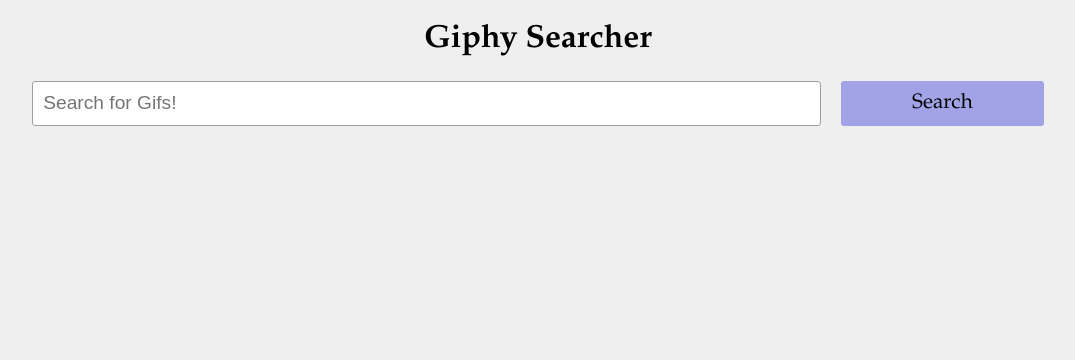
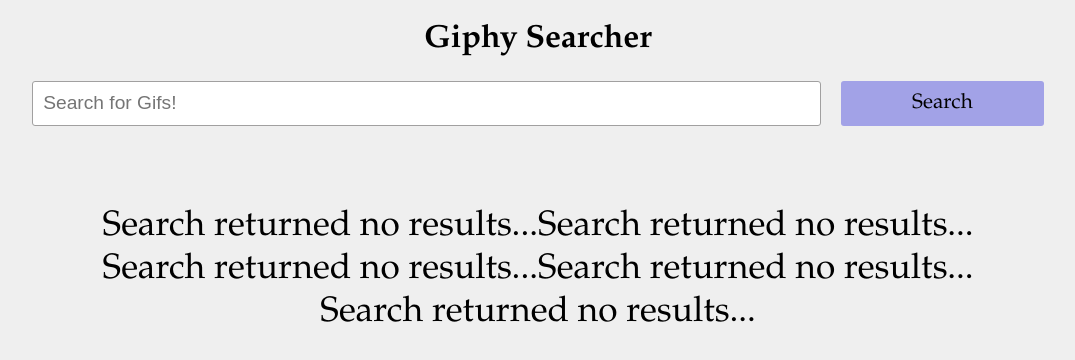
Before and after one commit to cahe1540/Giphy, a website built with Parcel: page index.html in a window 1280 px wide. Shown: the whole page, without its empty margins (102-1177 px from the left). Built offline with nearby package versions, Linux system fonts and the light colour scheme; no server answers.

Commit message:
added search fail message

```diff
--- a/src/js/domElements.js
+++ b/src/js/domElements.js
@@ -3,5 +3,6 @@
         this.gifArea = document.querySelector('.Gifs');
         this.searchArea = document.querySelector('.text-bar');
         this.searchBtn = document.querySelector('.btn');
+        this.loader = document.querySelector('.loader-icon');
     }
 }
--- a/src/js/gifModel.js
+++ b/src/js/gifModel.js
@@ -20,8 +20,13 @@
     }
 
     generateUsefulFields(){
+
+       //generate URLs for each gif
        this.res.data.data.forEach(cur => {
            this.imgUrl.push(cur.images.fixed_height.url);
        });
+
+       //resultsFound = true if search returned results, else false
+       this.resultsFound = this.imgUrl.length > 0 ? true: false;
     }
 }
--- a/src/js/viewController.js
+++ b/src/js/viewController.js
@@ -1,27 +1,50 @@
 import Gifs from './gifModel.js';
+import domElements from './domElements.js';
 
+const domEls = new domElements();
+
+//add a single image to image area
 export const addImage = (src) => {
+
+    //only do so if img exists
     if(!(src === undefined)){
         const img = document.createElement('img');
         img.src = src;
-        document.querySelector('.Gifs').appendChild(img);
+        domEls.gifArea.appendChild(img);
     }
 }
 
-//remove all rendered images
+//remove all rendered images or messages
 export const eraseImages = (parent, children) => {
     for(let i = children.length-1; i >= 0; i--){
         parent.removeChild(children[i]);
     }
 }
 
+//tell user search returned no results
+export const renderSearchFailMessage = () => {
+    let message = 'Search returned no results...'
+
+    let errorMsg = document.createElement('div');
+
+    errorMsg.classList.add('error-message');
+    errorMsg.innerHTML = message;
+
+    domEls.gifArea.appendChild(errorMsg);
+}
+
 export const generateImages = (state) => {
-    //load 9 more images
-    const limit = state.imagesLoaded+9;
-    for(let i = state.imagesLoaded; i < limit; i++){
 
-        addImage(state.gifs.imgUrl[i]);
-        state.imagesLoaded++;
+    if(state.gifs.resultsFound){
+        //load 9 more images
+        const limit = state.imagesLoaded+9;
+        for(let i = state.imagesLoaded; i < limit; i++){
+
+            addImage(state.gifs.imgUrl[i]);
+            state.imagesLoaded++;
+        }
+    } else {
+        renderSearchFailMessage();
     }
 }
 
@@ -30,6 +53,7 @@
     return async function fn(e){
         const bottomOfPage = document.body.offsetHeight;
         if(window.innerHeight + window.pageYOffset >= bottomOfPage){
+
             //if current images can still be retrieved from state
             if(state.imagesLoaded < state.gifs.imgUrl.length){
 
--- a/style.css
+++ b/style.css
@@ -56,3 +56,9 @@
   width: 18rem;
   margin: 1.5rem;
 }
+
+.error-message {
+  font-size: 2.2rem;
+  position: relative;
+  top: 5rem;
+}
```
Also changed, not shown: dist/ajax-loader.f8c64f89.gif (added), 9 other files.
